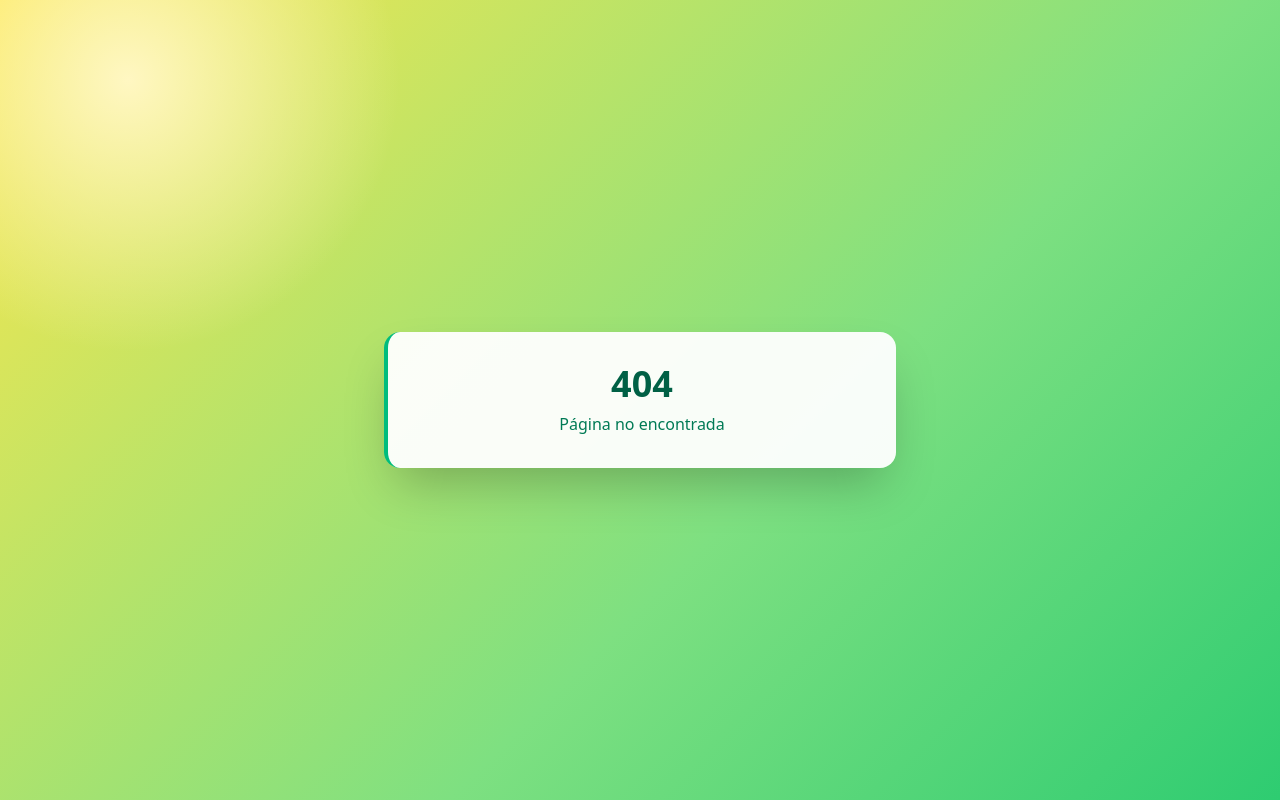
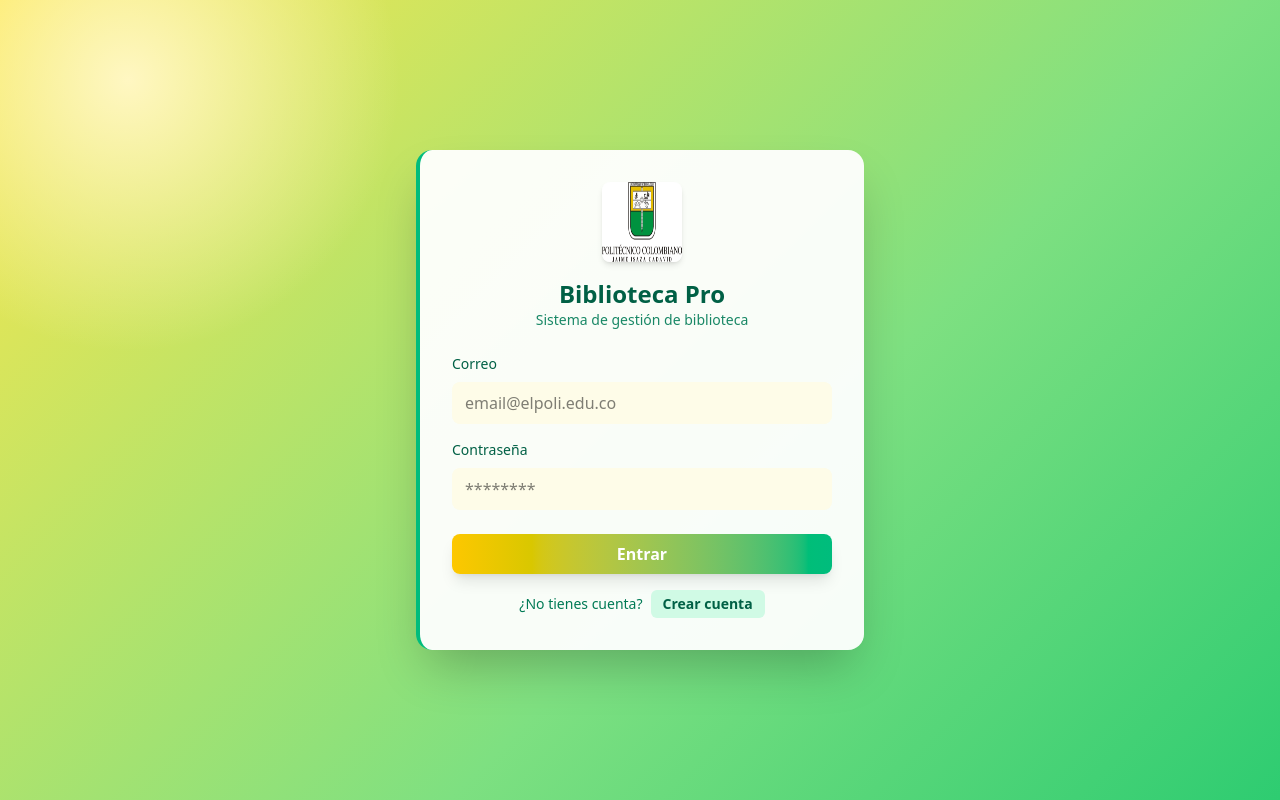
Before and after one commit to Maikiuwu/front-Biblioteca-Redis, a React (Vite) app: page / in a window 1280 px wide. Before the commit this address had no page. Built offline with nearby package versions, Linux system fonts and the light colour scheme.

Commit message:
fix: change fallback route to redirect to Login instead of NotFound

```diff
--- a/src/app/pages/App.jsx
+++ b/src/app/pages/App.jsx
@@ -55,7 +55,7 @@
           />
         );
       })}
-      <Route path="*" element={<NotFound />} />
+      <Route path="*" element={<Login />} />
     </Routes>
   );
 }
```
